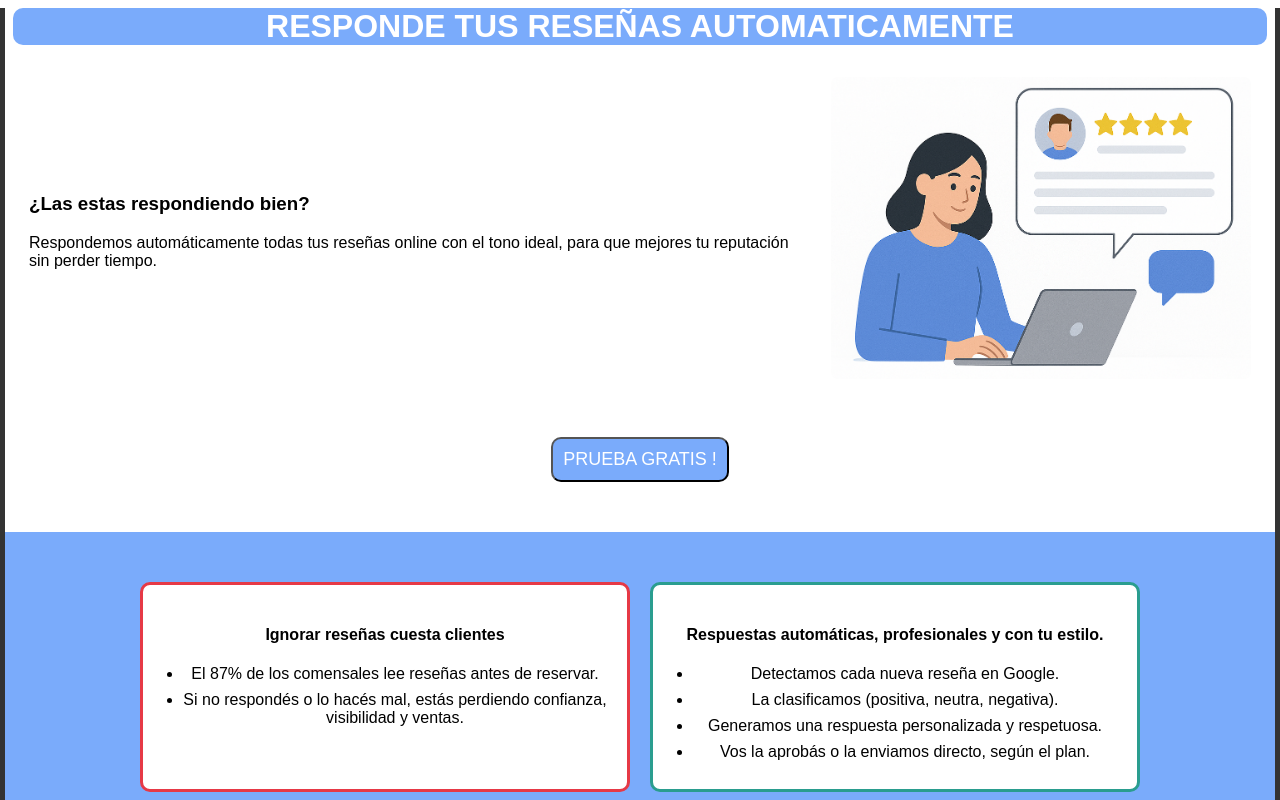
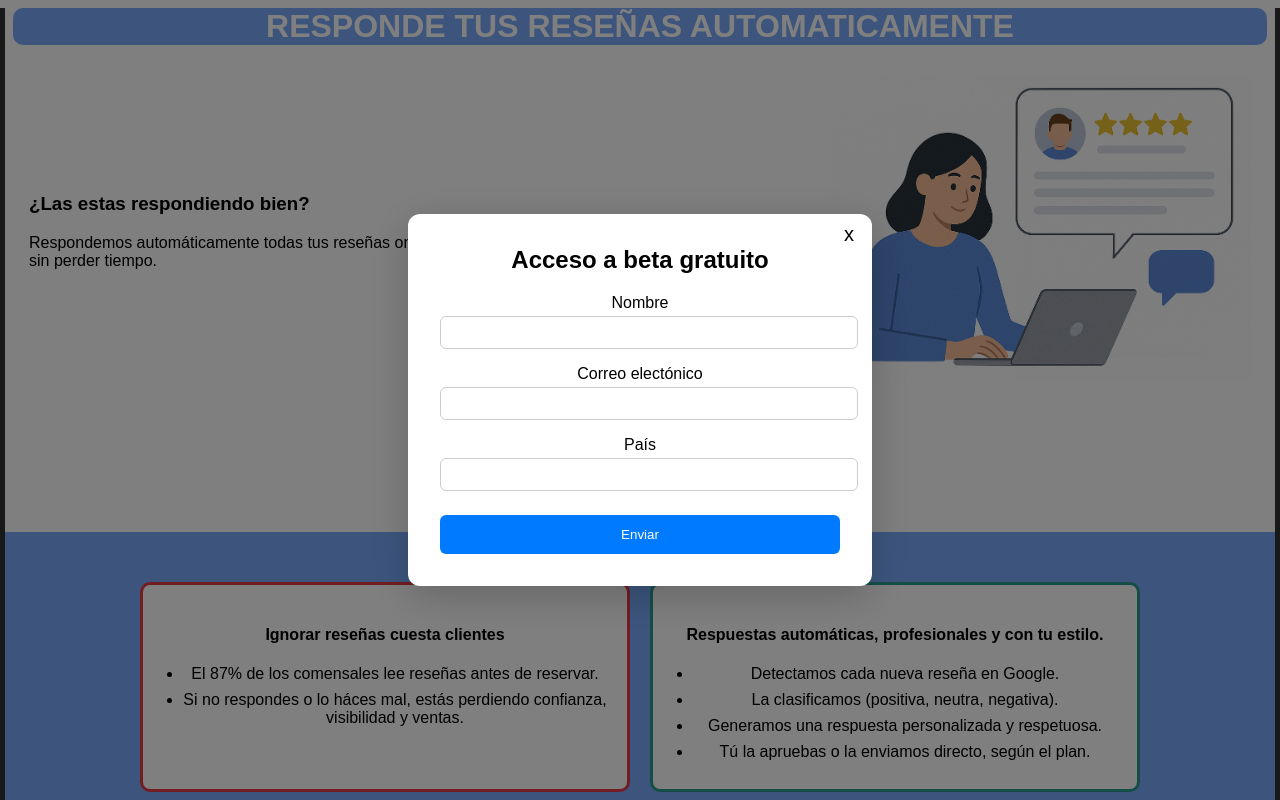
Before and after one commit to ye1ss/landingRese, a plain HTML site: page index.html in a window 1280 px wide. Shown: the top 800 px of the page. Drawn offline with Linux system fonts and the light colour scheme.

Commit message:
formularios

```diff
--- a/index.html
+++ b/index.html
@@ -4,8 +4,45 @@
     <meta charset="UTF-8">
     <meta name="viewport" content="width=device-width, initial-scale=1.0">
     <link rel="stylesheet" href="style.css">
-    <title>Reseñas</title>
+    <title>Automatizar Reseñas</title>
 </head>
+
+<!--FORMULARIO-->
+<div id="formularioOverlay" class="overlay oculto">
+    <div class="formulario-popup">
+        <button id="cerrarFormulario" class="cerrar">x</button>
+        <h2>Acceso a beta gratuito</h2>
+        <form>
+            <label for="nombre">Nombre</label>
+            <input type="text" id="nombre" name="nombre" required>
+
+            <label for="correo">Correo electónico</label>
+            <input type="text" id="correo" name="correo">
+
+            <label for="pais">País</label>
+            <input type="text" id="pais" name="pais">
+
+            <button type="submit">Enviar</button>
+        </form>
+    </div>
+</div>
+
+<script>
+    document.addEventListener('DOMContentLoaded', () => {
+        const abrir= document.getElementById('abrirFormulario');
+        const cerrar= document.getElementById('cerrarFormulario');
+        const overlay= document.getElementById('formularioOverlay');
+
+        if(abrir && cerrar && overlay){
+            abrir.onclick= () => overlay.classList.remove('oculto');
+            cerrar.onclick= () => overlay.classList.add('oculto');
+            overlay.onclick = (e) =>{
+                if (e.target === overlay) overlay.classList.add('oculto');
+            };
+        }
+    });
+</script>
+
 <body>
     <h1>RESPONDE TUS RESEÑAS AUTOMATICAMENTE</h1>
     <div class="contenedor">
@@ -17,7 +54,7 @@
             <img src="img/imgRese.png">
         </div>
     </div>
-    <button id="btnPrueba" class="btnPrueba">PRUEBA GRATIS !</button>
+    <button id="abrirFormulario" class="btnPrueba">PRUEBA GRATIS !</button>
 
     <div class="info">
         <!--<h2>TITULO</h2>-->
@@ -26,7 +63,7 @@
                 <h4>Ignorar reseñas cuesta clientes</h4>
                 <ul>
                     <li>El 87% de los comensales lee reseñas antes de reservar.</li>
-                    <li>Si no respondés o lo hacés mal, estás perdiendo confianza, visibilidad y ventas.</li>
+                    <li>Si no respondes o lo háces mal, estás perdiendo confianza, visibilidad y ventas.</li>
                 </ul>
             </div>
             <div class="item solucion">
@@ -35,7 +72,7 @@
                     <li>Detectamos cada nueva reseña en Google.</li>
                     <li>La clasificamos (positiva, neutra, negativa).</li>
                     <li>Generamos una respuesta personalizada y respetuosa.</li>
-                    <li>Vos la aprobás o la enviamos directo, según el plan.</li>
+                    <li>Tú la apruebas o la enviamos directo, según el plan.</li>
                 </ul>
             </div>
         </section>
@@ -60,7 +97,7 @@
     </div>
     -->
     <div class="CtaFinal">
-        <button id="btnPrueba" class="btnPrueba">Pruebalo gratis antes del lanzamiento</button>
+        <button id="abrirFormulario" class="btnPrueba">Pruebalo gratis antes del lanzamiento</button>
     </div>
 
 </body>
--- a/style.css
+++ b/style.css
@@ -1,16 +1,20 @@
-body{
+body {
   font-family: Arial, sans-serif;
   text-align: center;
-    border-left: 5px solid #333;   /* grosor, estilo y color */
+  border-left: 5px solid #333;
+  /* grosor, estilo y color */
   border-right: 5px solid #333;
-    margin: 0;    /* elimina márgenes por defecto */
+  margin: 0;
+  /* elimina márgenes por defecto */
 }
-h1{
+
+h1 {
   background-color: #7aabfb;
   color: white;
   border-radius: 10px;
   margin: 8px;
 }
+
 .contenedor {
   display: flex;
   align-items: center;
@@ -19,16 +23,21 @@ h1{
   padding: 24px;
 }
 
-  .texto { flex: 1; }
+.texto {
+  flex: 1;
+}
+
 .imagen img {
-    max-width: 420px;   /* límite en desktop */
-    width: 100%;        /* que no se desborde */
+  max-width: 420px;
+  /* límite en desktop */
+  width: 100%;
+  /* que no se desborde */
   height: auto;
   border-radius: 8px;
 }
 
 
-.btnPrueba{
+.btnPrueba {
   margin-top: 30px;
   background-color: #7aabfb;
   color: white;
@@ -37,12 +46,13 @@ h1{
   transition: transform 0.2s ease-in-out;
   font-size: 18px;
 }
-.btnPrueba:hover{
+
+.btnPrueba:hover {
   cursor: pointer;
   transform: scale(1.1);
 }
 
-.info{
+.info {
   color: white;
   background-color: #7aabfb;
   margin-top: 50px;
@@ -51,8 +61,10 @@ h1{
 
 .problema-solucion {
   display: grid;
-    grid-template-columns: 1fr 1fr; /* dos columnas iguales */
-    gap: 20px;                      /* espacio entre ellas */
+  grid-template-columns: 1fr 1fr;
+  /* dos columnas iguales */
+  gap: 20px;
+  /* espacio entre ellas */
   padding: 40px;
   max-width: 1000px;
   margin: auto;
@@ -64,28 +76,37 @@ h1{
   background: white;
   color: black;
 }
+
 .item ul {
-    list-style-position: outside; /* asegura que las viñetas queden fuera */
-    padding-left: 20px;          /* controlas cuánto espacio hacia adentro */
-    margin: 0;                   /* elimina margen extra */
+  list-style-position: outside;
+  /* asegura que las viñetas queden fuera */
+  padding-left: 20px;
+  /* controlas cuánto espacio hacia adentro */
+  margin: 0;
+  /* elimina margen extra */
 }
 
 .item li {
-    margin-bottom: 8px;          /* separa cada ítem */
+  margin-bottom: 8px;
+  /* separa cada ítem */
 }
 
 
 .problema {
-    border: 3px solid #e63946; /* rojo para destacar */
+  border: 3px solid #e63946;
+  /* rojo para destacar */
 }
 
 .solucion {
-    border: 3px solid #2a9d8f; /* verde para solución */
+  border: 3px solid #2a9d8f;
+  /* verde para solución */
 }
 
-  .imgFuncion img{
-    max-width: 100px;   /* límite en desktop */
-    width: 100%;        /* que no se desborde */
+.imgFuncion img {
+  max-width: 100px;
+  /* límite en desktop */
+  width: 100%;
+  /* que no se desborde */
   height: auto;
   border-radius: 8px;
 }
@@ -113,24 +134,98 @@ h1{
 
 }
 
-  .CtaFinal{
+.CtaFinal {
   margin-top: 8px;
   margin-bottom: 20px;
+}
+
+/*CSS DEL FORMULARIO*/
+.oculto{
+  display: none;
+}
+
+.overlay{
+  position: fixed;
+  top: 0;
+  left: 0;
+  width: 100%;
+  height: 100vh;
+  background: rgba(0, 0, 0, 0.5);
+  display: flex;
+  justify-content: center;
+  align-items: center;
+  z-index: 999;
+}
+
+.formulario-popup{
+  background: #fff;
+  padding: 2rem;
+  border-radius: 12px;
+  width: 90%;
+  max-width: 400px;
+  position: relative;
+  box-shadow: 0 10px 40px rgba(0, 0, 0, 0.2);
+}
+
+.formulario-popup h2{
+  margin-top: 0px;
+}
+
+.formulario-popup label{
+  display: block;
+  margin-top: 1rem;
+}
+
+.formulario-popup input{
+  width: 100%;
+  padding: 0.5rem;
+  margin-top: 0.25rem;
+  border: 1px solid #ccc;
+  border-radius: 6px;
+}
+
+.formulario-popup button[type="submit"]{
+  margin-top: 1.5rem;
+  width: 100%;
+  padding: 0.75rem;
+  background-color: #007bff;
+  color: white;
+  border: none;
+  border-radius: 6px;
+  cursor: pointer;
+}
+
+.cerrar{
+  position: absolute;
+  top: 0.5rem;
+  right: 0.75rem;
+  background: transparent;
+  border: none;
+  font-size: 1.25rem;
+  cursor: pointer;
 }
 
 /* --- Responsive --- */
 @media (max-width: 768px) {
   .contenedor {
-      flex-direction: column;   /* uno debajo del otro */
-      align-items: stretch;     /* que ocupen todo el ancho */
-      text-align: left;         /* o center si prefieres */
+    flex-direction: column;
+    /* uno debajo del otro */
+    align-items: stretch;
+    /* que ocupen todo el ancho */
+    text-align: left;
+    /* o center si prefieres */
   }
+
   .imagen img {
-        max-width: 100%;          /* imagen fluida en móvil */
+    max-width: 100%;
+    /* imagen fluida en móvil */
   }
+
   .problema-solucion {
-        grid-template-columns: 1fr; /* pasa a una sola columna */
+    grid-template-columns: 1fr;
+    /* pasa a una sola columna */
   }
+
   .pasos-container {
     flex-direction: column, center;
     justify-content: center;
```
Lines whose indentation alone changed are shown as unchanged.
